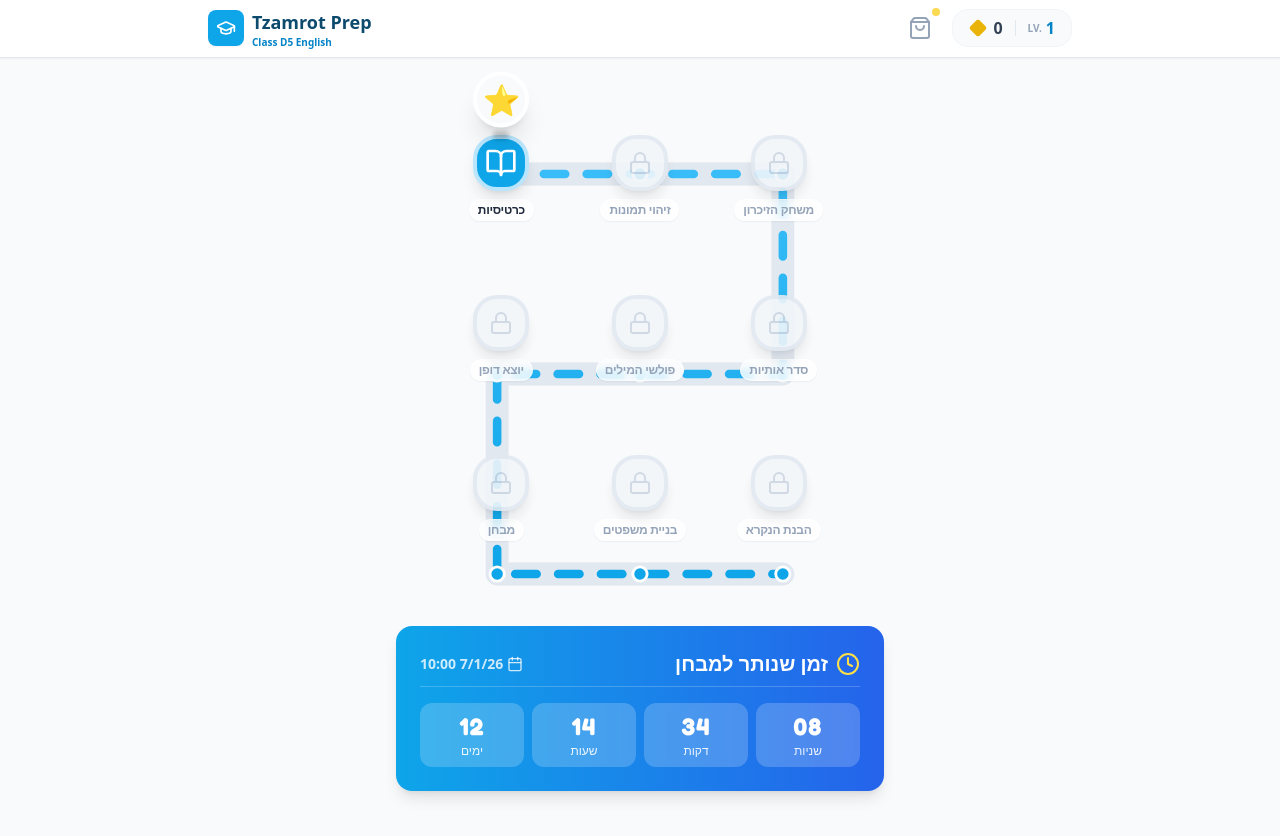
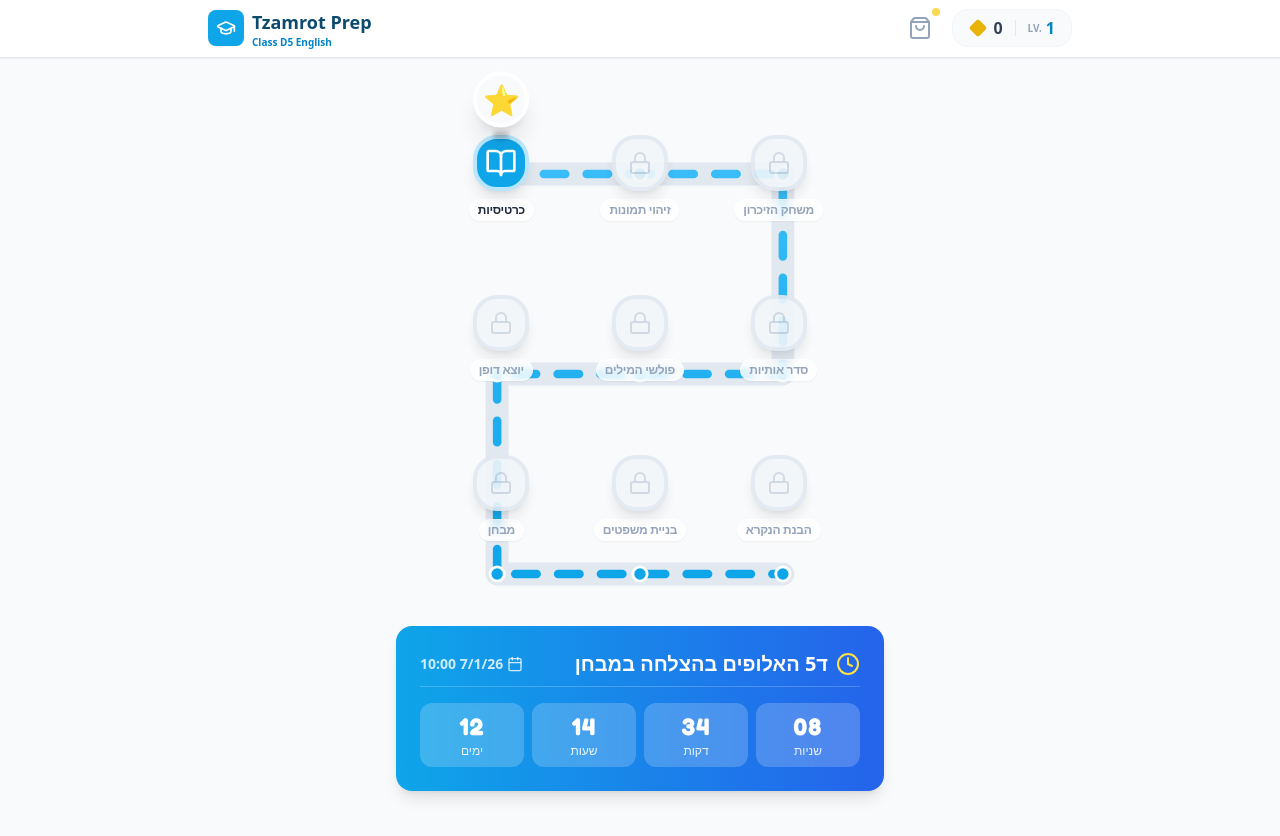
Before and after one commit to tazgaz/jet2, a React (Vite) app: page / in a window 1280 px wide. Shown: the top 836 px of the page. Built offline with nearby package versions, Linux system fonts and the light colour scheme.

Commit message:
Add title to countdown

```diff
--- a/components/CountdownTimer.tsx
+++ b/components/CountdownTimer.tsx
@@ -6,7 +6,7 @@ interface CountdownTimerProps {
 }
 
 const CountdownTimer: React.FC<CountdownTimerProps> = ({ compact = false }) => {
-  const [timeLeft, setTimeLeft] = useState<{days: number, hours: number, minutes: number, seconds: number} | null>(null);
+  const [timeLeft, setTimeLeft] = useState<{ days: number, hours: number, minutes: number, seconds: number } | null>(null);
 
   useEffect(() => {
     const calculateTime = () => {
@@ -58,7 +58,7 @@ const CountdownTimer: React.FC<CountdownTimerProps> = ({ compact = false }) => {
       <div className="flex items-center justify-between mb-4 border-b border-white/20 pb-2">
         <h3 className="text-xl font-bold flex items-center gap-2">
           <Clock size={24} className="text-yellow-300" />
-          זמן שנותר למבחן
+          ד5 האלופים בהצלחה במבחן
         </h3>
         <div className="flex items-center gap-1 text-white/80 text-sm font-bold">
           <Calendar size={16} />
@@ -76,7 +76,7 @@ const CountdownTimer: React.FC<CountdownTimerProps> = ({ compact = false }) => {
   );
 };
 
-const TimeUnit: React.FC<{value: number, label: string}> = ({ value, label }) => (
+const TimeUnit: React.FC<{ value: number, label: string }> = ({ value, label }) => (
   <div className="bg-white/20 rounded-xl p-2 backdrop-blur-sm flex flex-col items-center justify-center">
     <div className="text-2xl font-bold font-display tabular-nums tracking-wider">{String(value).padStart(2, '0')}</div>
     <div className="text-xs opacity-90 font-medium">{label}</div>
```
Lines whose indentation alone changed are shown as unchanged.
